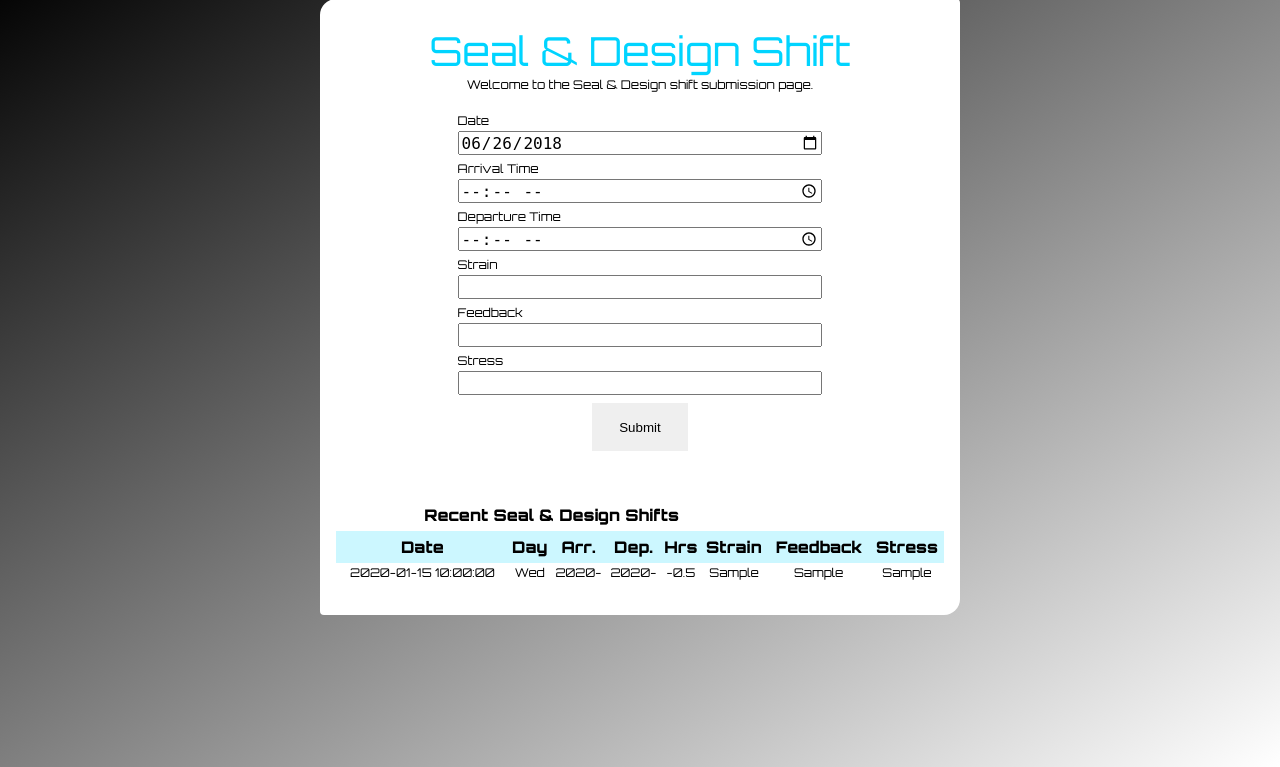
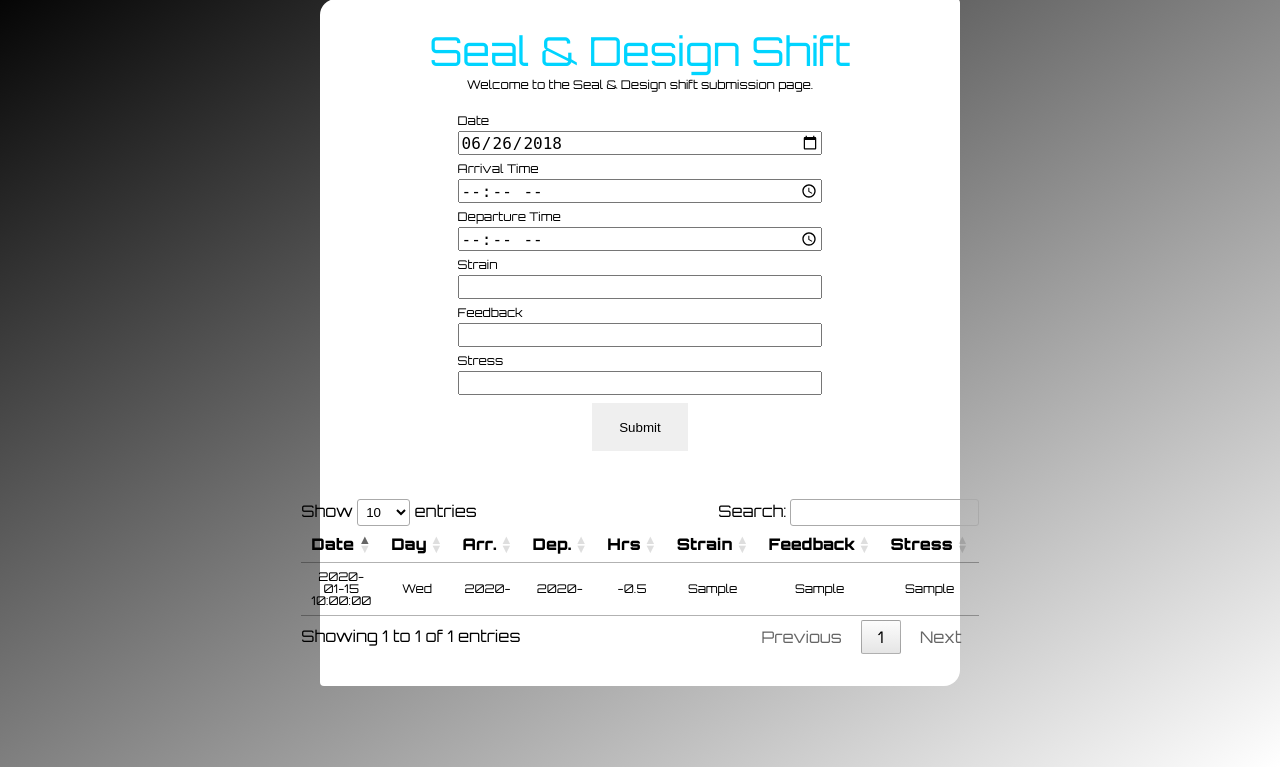
Before and after one commit to JaySoftwareSolutionsLLC/homebase, a PHP site: page /resources/forms/seal_shift.php in a window 1280 px wide. Shown: the part 33-800 px from the top of the page. Run offline with PHP 8.4, Linux system fonts and the light colour scheme; tables that the repository leaves empty or names only in its code hold one stand-in row (values such as "Sample post"); some libraries are stand-ins or nearby versions.

Commit message:
Update S&D Forms to use datatables API

```diff
--- a/resources/forms/_notes/dwsync.xml
+++ b/resources/forms/_notes/dwsync.xml
@@ -4,5 +4,5 @@
 <file name="ricks_shift.php" server="siteground332.com/public_html/brettjaybrewster.com/" local="131728992540000000" remote="131728956600000000" Dst="2" />
 <file name="seal_shift.php" server="siteground332.com/public_html/brettjaybrewster.com/" local="131736281080000000" remote="131739222600000000" Dst="2" />
 <file name="accounts.php" server="siteground332.com/public_html/brettjaybrewster.com/" local="131728083100000000" remote="131728047000000000" Dst="2" />
-<file name="seal_income.php" server="siteground332.com/public_html/brettjaybrewster.com/" local="131740074920000000" remote="131740038600000000" Dst="2" />
+<file name="seal_income.php" server="siteground332.com/public_html/brettjaybrewster.com/" local="131745275820000000" remote="131745240000000000" Dst="2" />
 </dwsync>
--- a/resources/forms/seal_shift.php
+++ b/resources/forms/seal_shift.php
@@ -55,6 +55,7 @@ $conn->close();
 <link rel="stylesheet" type="text/css" href="../css/reset.css">
 <link rel="stylesheet" type="text/css" href="../css/main.css">
 <link rel="stylesheet" type="text/css" href="../css/form.css">
+<link rel="stylesheet" type="text/css" href="https://cdn.datatables.net/1.10.19/css/jquery.dataTables.css">
 
 	<body>
 		<main>
@@ -78,10 +79,8 @@ $conn->close();
 				<button type="submit">Submit</button>
 			</form>
 
-		<table class='log'>
-			<tr>
-				<th colspan='6'>Recent Seal & Design Shifts</th>
-			</tr>
+			<table class='log' id='seal-and-design-shifts-table'>
+				<thead>
 					<tr>
 						<th>Date</th>
 						<th>Day</th>
@@ -92,10 +91,18 @@ $conn->close();
 						<th>Feedback</th>
 						<th>Stress</th>
 					</tr>
+				</thead>
 				<?php echo $data_log; ?>
 			</table>
 
 		</main>
+			<script src="https://code.jquery.com/jquery-3.1.1.min.js" integrity="sha256-hVVnYaiADRTO2PzUGmuLJr8BLUSjGIZsDYGmIJLv2b8=" crossorigin="anonymous"></script>
+			<script type="text/javascript" charset="utf8" src="https://cdn.datatables.net/1.10.19/js/jquery.dataTables.js"></script>
+			<script>
+				$(document).ready( function () {
+					$('#seal-and-design-shifts-table').DataTable();
+				} );
+			</script>
 	</body>
 
 </html>
--- a/resources/js/_notes/dwsync.xml
+++ b/resources/js/_notes/dwsync.xml
@@ -6,7 +6,7 @@
 <file name="speech.js" server="siteground332.com/public_html/brettjaybrewster.com/" local="131714656600000000" remote="131719225200000000" Dst="2" />
 <file name="weather.js" server="siteground332.com/public_html/brettjaybrewster.com/" local="131714654080000000" remote="131719225200000000" Dst="2" />
 <file name="fitness.js" server="siteground332.com/public_html/brettjaybrewster.com/" local="131743385060000000" remote="131743348800000000" Dst="2" />
-<file name="finance.js" server="siteground332.com/public_html/brettjaybrewster.com/" local="131745266660000000" remote="131745233400000000" Dst="2" />
+<file name="finance.js" server="siteground332.com/public_html/brettjaybrewster.com/" local="131745270840000000" remote="131745238800000000" Dst="2" />
 <file name="goals.js" server="siteground332.com/public_html/brettjaybrewster.com/" local="131734129420000000" remote="131734093200000000" Dst="2" />
 <file name="habits.js" server="siteground332.com/public_html/brettjaybrewster.com/" local="131720128860000000" remote="131725466400000000" Dst="2" />
 </dwsync>
```
Also changed, not shown: resources/forms/seal_income.php (+11 -4 lines). Lines whose indentation alone changed are shown as unchanged.
